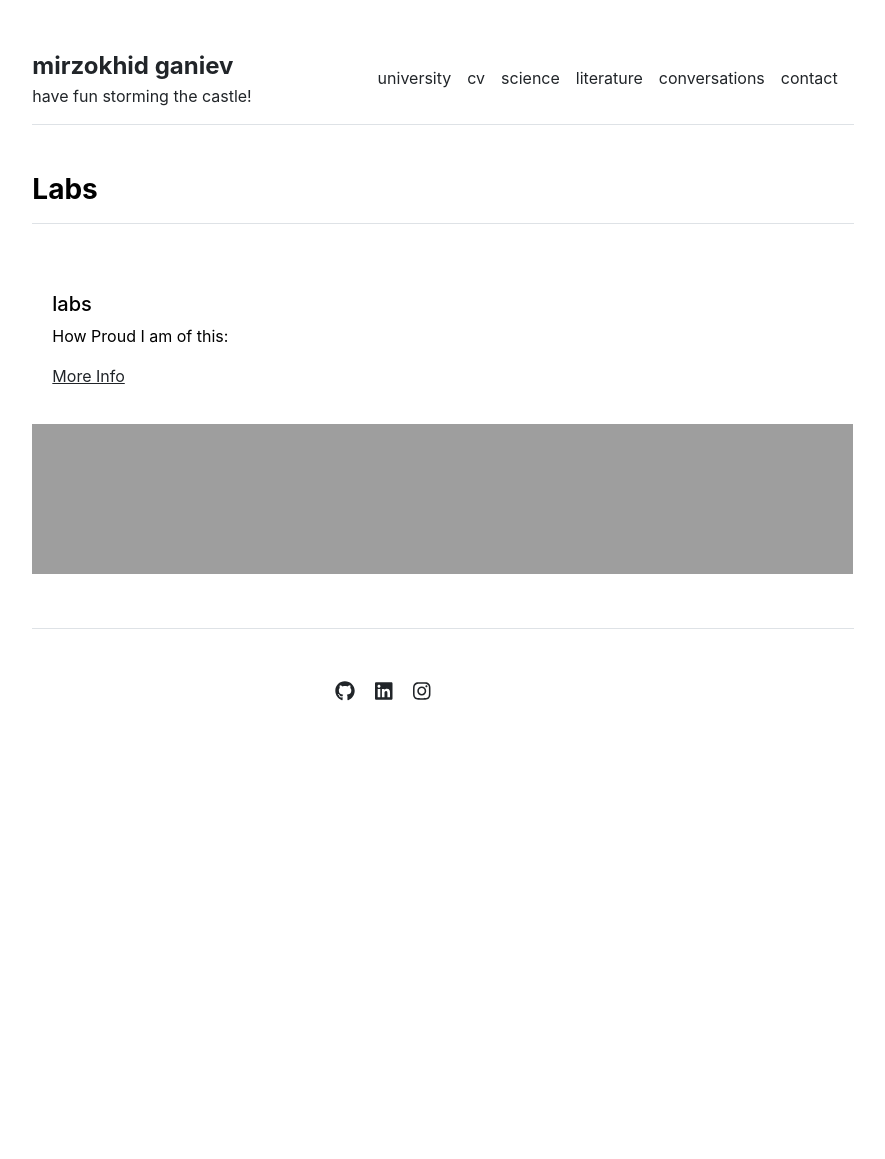
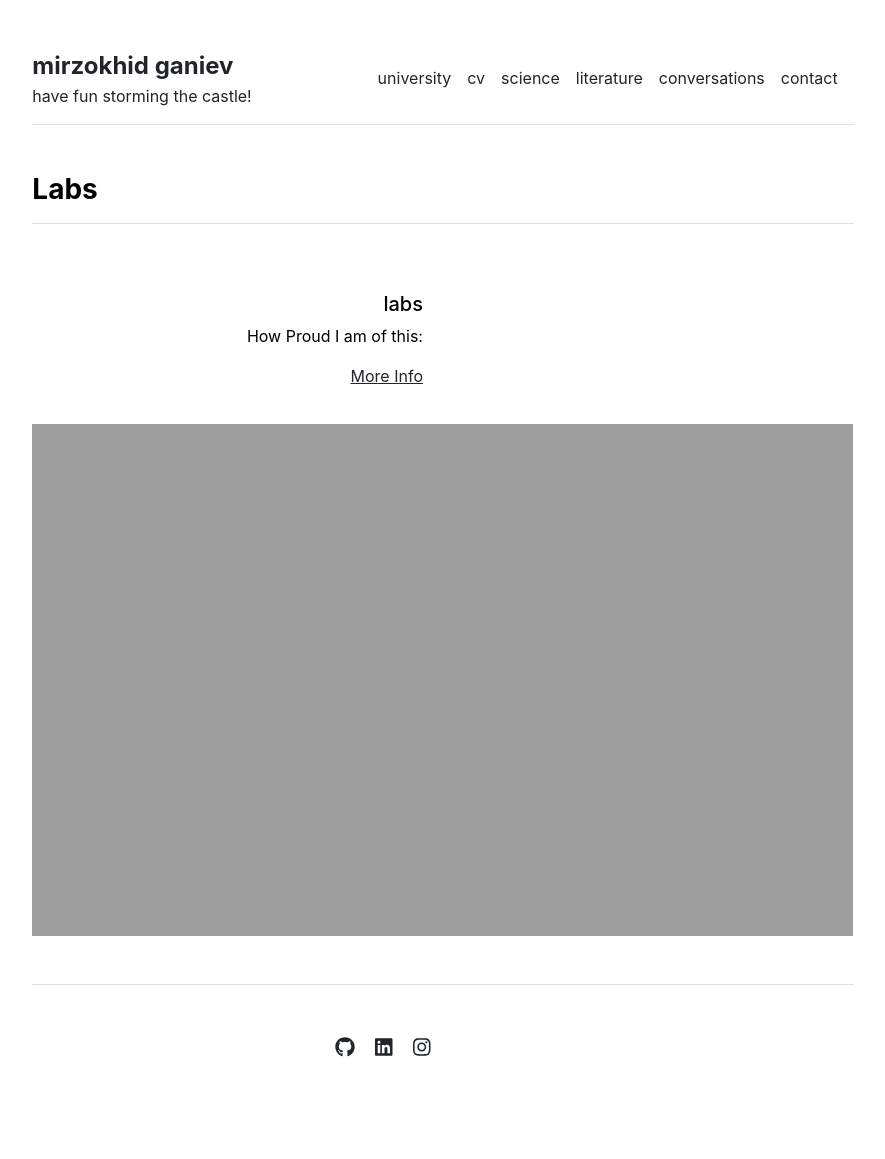
Before and after one commit to Mirzokhid/mirzokhid.github.io, a Jekyll site: the page built from science.md, in a window 1280 px wide. Shown: the whole page, without its empty margins (197-1082 px from the left). Built offline with Jekyll 4.4.1, drawn with Linux system fonts in a browser that asks for light colours; before the commit the page ends 900 px from its top, so only the background shows below that.

Commit message:
Update science.html

```diff
--- a/_layouts/science.html
+++ b/_layouts/science.html
@@ -16,13 +16,13 @@
   <div>
     <h3 class="fw-bold border-bottom pb-3 mb-5">Labs</h3>
     {% for science in site.data.settings.science %}
-      <div class="col-md-6" style="flex: 1;padding: 20px;overflow-y: auto;">
+      <div class="col-md-6" style="flex: 1;padding: 20px;overflow-y: auto;" width="100%" height="512" align="right">
         <h5>{{ science.name }}</h5>
         <p> How Proud I am of this: {{ science.how}}</p>
         <p><a href="{{ site.github.url }}/science/labs/experiment{{ science.number }}">More Info</a></p>
     </div>
     <div style="flex: 2;overflow-y: hidden;">
-      <iframe style="width: 100%; height: 100%; border: none;" src="{{ site.github.url }}/science/labs/{{ science.url }}"></iframe>
+      <iframe style="display:inline-block;float:left;margin-right:20px;" src="{{ site.github.url }}/science/labs/{{ science.url }}" width="100%" height="512" align="left"></iframe>
     </div>
   </div>
   {% endfor %}
```
